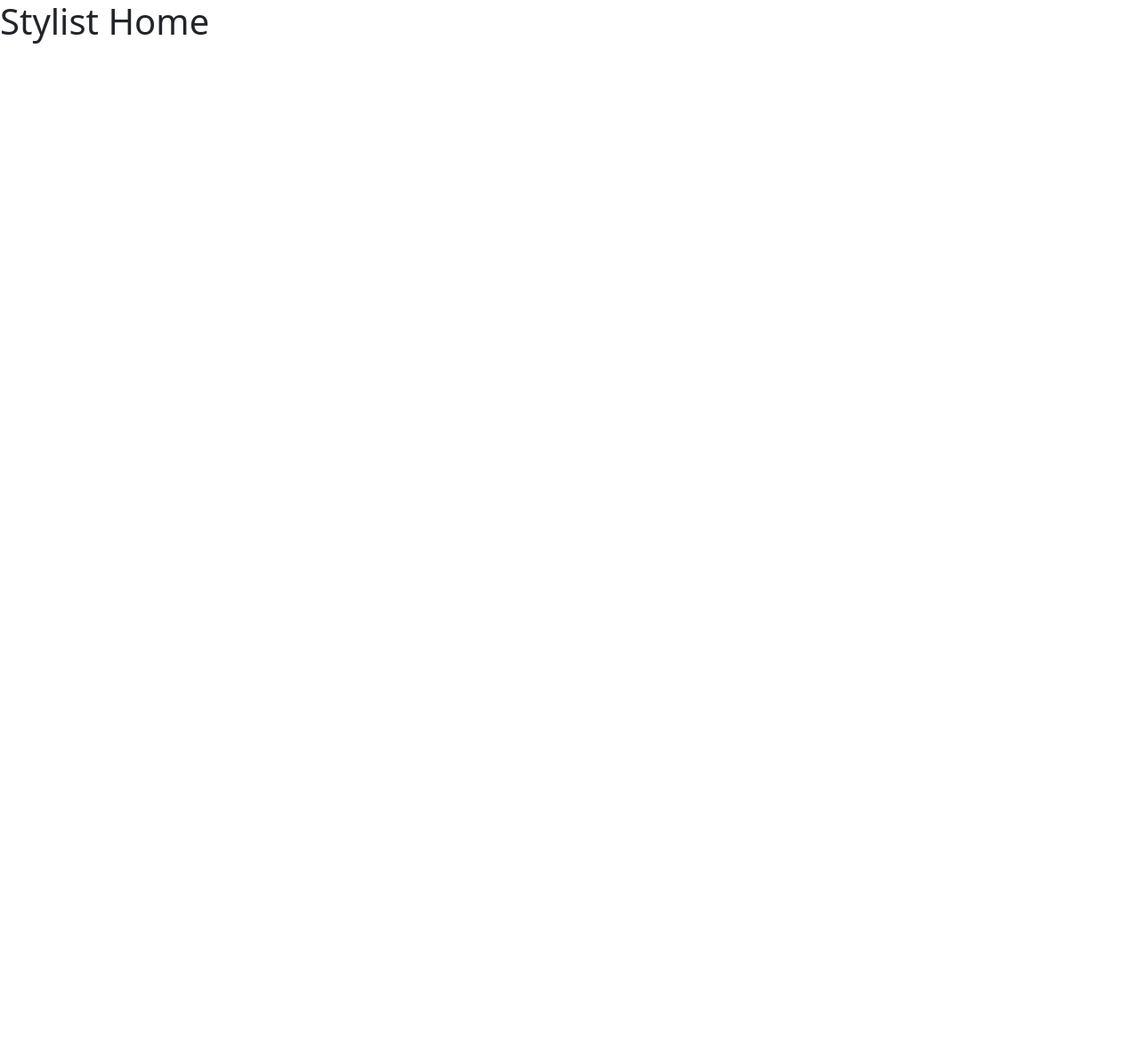
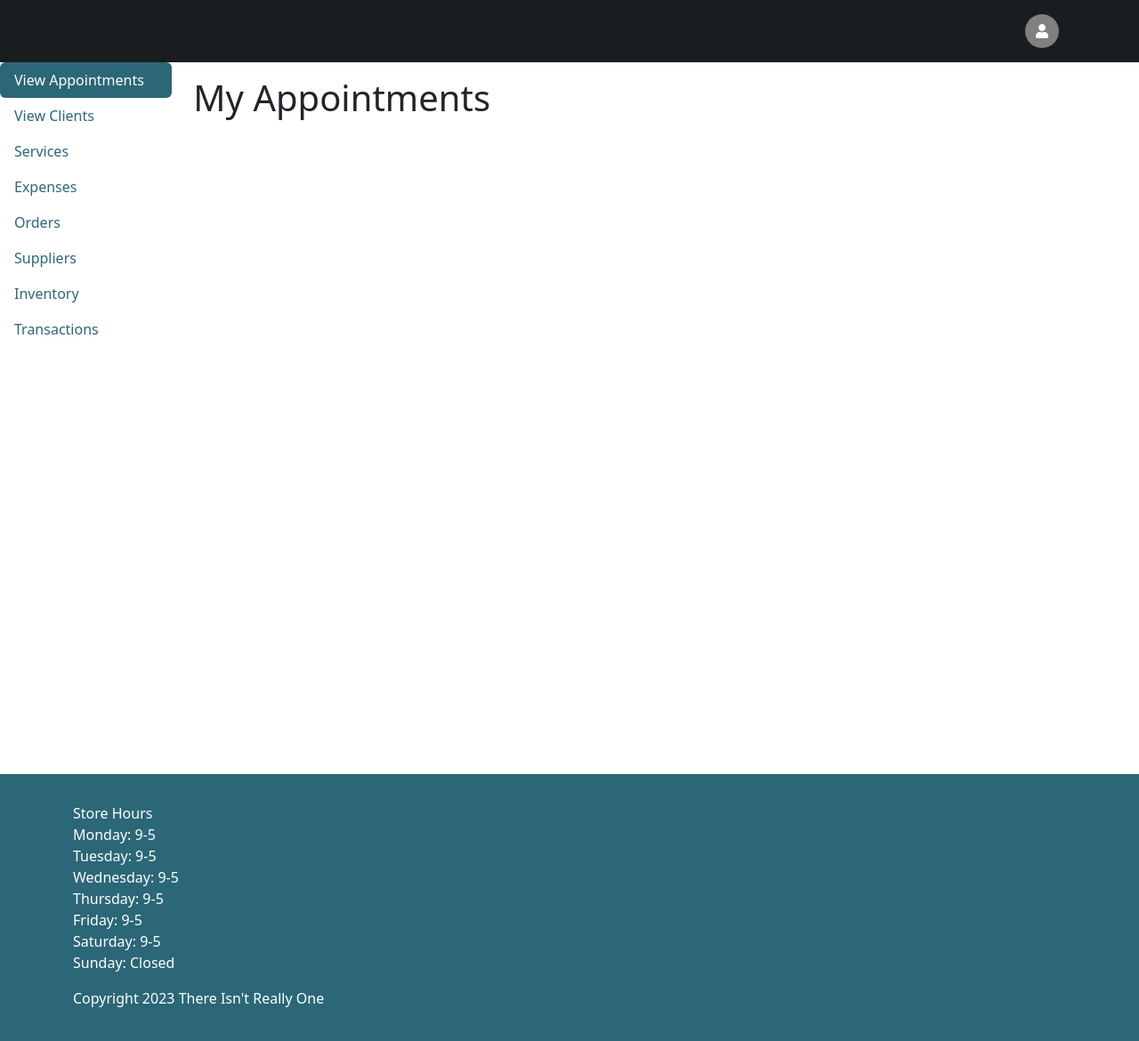
Before and after one commit to michelle-loi/Hairmonize, a React (Create React App) app in the folder frontend/: page /stylistHome in a window 1280 px wide. Shown: the top 1170 px of the page at 89% size. Before the commit the page ends 800 px from the top, so only its background shows below. Built offline with nearby package versions, Linux system fonts and the light colour scheme.

Commit message:
added page and styling for stylists

```diff
--- /dev/null
+++ b/frontend/src/components/footer/Footer.css
@@ -0,0 +1,10 @@
+.footer {
+    margin-top: auto; /* place as much margin between the content and the footer if not full */
+    background-color: #2b6777;
+    color: #ffffff;
+    padding: 2rem;
+}
+
+.default-font{
+    font-family: 'Open Sans', sans-serif;
+}
--- /dev/null
+++ b/frontend/src/components/footer/Footer.jsx
@@ -0,0 +1,34 @@
+import React from 'react';
+import {Container, Row, Col, ListGroup} from 'react-bootstrap';
+import "./Footer.css"
+
+function Footer() {
+    return (
+        <footer className="footer">
+            <Container>
+                <Row>
+                    <p className="hours">
+                        Store Hours
+                        <br/>
+                        Monday: 9-5
+                        <br/>
+                        Tuesday: 9-5
+                        <br/>
+                        Wednesday: 9-5
+                        <br/>
+                        Thursday: 9-5
+                        <br/>
+                        Friday: 9-5
+                        <br/>
+                        Saturday: 9-5
+                        <br/>
+                        Sunday: Closed
+                    </p>
+                    <p>Copyright 2023 There Isn't Really One</p>
+                </Row>
+            </Container>
+        </footer>
+    );
+}
+
+export default Footer;
--- /dev/null
+++ b/frontend/src/components/stylistHome/StylistAppointment.css
@@ -0,0 +1,20 @@
+.stylistHomePage{
+    min-height: 100vh;  /* stretch height of page to the max viewport */
+    display: flex;
+    flex-direction: column;
+}
+
+.stylist-homepage-content{
+    min-height: 100vh;
+}
+
+/* Back ground color of active pill tab */
+.stylist-side-colors .nav-pills .nav-link.active {
+    background-color: #2b6777;
+    color: #ffffff;
+}
+
+/* Background color of non-active pills */
+.stylist-side-colors .nav-pills .nav-link {
+    color: #2b6777;
+}
--- /dev/null
+++ b/frontend/src/components/stylistHome/StylistAppointment.jsx
@@ -0,0 +1,11 @@
+import React, {useState} from "react";
+import "./StylistAppointment.css"
+const StylistAppointment = () => {
+  return(
+      <div className={"stylist-appointment-page"}>
+          <h1 className="mt-3">My Appointments</h1>
+      </div>
+  )
+}
+
+export default StylistAppointment;
--- /dev/null
+++ b/frontend/src/pages/client/ClientHome.css
@@ -0,0 +1,20 @@
+.clientHomePage{
+    min-height: 100vh;  /* stretch height of page to the max viewport */
+    display: flex;
+    flex-direction: column;
+}
+
+.client-homepage-content{
+    min-height: 100vh;
+}
+
+/* Back ground color of active pill tab */
+.client-pill-color .nav-pills .nav-link.active {
+    background-color: #2b6777;
+    color: #ffffff;
+}
+
+/* Background color of non-active pills */
+.client-pill-color .nav-pills .nav-link {
+    color: #2b6777;
+}
--- a/frontend/src/pages/client/ClientHome.jsx
+++ b/frontend/src/pages/client/ClientHome.jsx
@@ -4,16 +4,19 @@ import {Col, Container, Nav, Row, Tab} from 'react-bootstrap'
 import UpcomingAppointments from "../../components/clienthome/upcomingAppointments";
 import BookAppointments from "../../components/clienthome/BookAppointments";
 import ViewServices from "../../components/clienthome/ViewServices";
-
+import "./ClientHome.css"
+import Footer from "../../components/footer/Footer";
 // https://react-bootstrap.netlify.app/docs/components/tabs/
 
 const clientHome = () => {
     return(
         <div className="clientHomePage">
             <NavigationBar />
+            <div className="client-homepage-content">
                 <Tab.Container id="sidebar" defaultActiveKey="upcoming">
                     <Row>
                         <Col sm={2}>
+                            <div className="client-pill-color">
                                 <Nav variant="pills" className="flex-column">
                                     <Nav.Item>
                                         <Nav.Link eventKey="upcoming">Upcoming Appointments</Nav.Link>
@@ -25,6 +28,7 @@ const clientHome = () => {
                                         <Nav.Link eventKey="services">View Services</Nav.Link>
                                     </Nav.Item>
                                 </Nav>
+                            </div>
                         </Col>
                         <Col sm={10}>
                             <Tab.Content>
@@ -49,6 +53,8 @@ const clientHome = () => {
                     </Row>
                 </Tab.Container>
             </div>
+            <Footer/>
+        </div>
     )
 }
 
--- a/frontend/src/pages/stylist/stylistHome.jsx
+++ b/frontend/src/pages/stylist/stylistHome.jsx
@@ -1,11 +1,99 @@
 import React from "react";
-
+import NavigationBar from "../../components/navbar/NavBar";
+import Footer from "../../components/footer/Footer";
+import {Col, Nav, Row, Tab} from "react-bootstrap";
+import StylistAppointment from "../../components/stylistHome/StylistAppointment";
 const stylistHome = () => {
     return(
-        <>
-            <h1>Stylist Home</h1>
-        </>
+        <div className="stylistHomePage">
+            <NavigationBar/>
+            <div className="stylist-homepage-content">
+                <Tab.Container id="sidebar" defaultActiveKey="stylist-appointments">
+                    <Row>
+                        <Col sm={2}>
+                            <div className="stylist-side-colors">
+                                <Nav variant="pills" className="flex-column">
+                                    <Nav.Item>
+                                        <Nav.Link eventKey="stylist-appointments">View Appointments</Nav.Link>
+                                    </Nav.Item>
+                                    <Nav.Item>
+                                        <Nav.Link eventKey="stylist-clients">View Clients</Nav.Link>
+                                    </Nav.Item>
+                                    <Nav.Item>
+                                        <Nav.Link eventKey="stylist-services">Services</Nav.Link>
+                                    </Nav.Item>
+                                    <Nav.Item>
+                                        <Nav.Link eventKey="stylist-expenses">Expenses</Nav.Link>
+                                    </Nav.Item>
+                                    <Nav.Item>
+                                        <Nav.Link eventKey="stylist-orders">Orders</Nav.Link>
+                                    </Nav.Item>
+                                    <Nav.Item>
+                                        <Nav.Link eventKey="stylist-suppliers">Suppliers</Nav.Link>
+                                    </Nav.Item>
+                                    <Nav.Item>
+                                        <Nav.Link eventKey="stylist-inventory">Inventory</Nav.Link>
+                                    </Nav.Item>
+                                    <Nav.Item>
+                                        <Nav.Link eventKey="stylist-transactions">Transactions</Nav.Link>
+                                    </Nav.Item>
+                                </Nav>
+                            </div>
+                        </Col>
+                        <Col sm={10}>
+                            <Tab.Content>
 
+                                {/*Employees page*/}
+                                <Tab.Pane eventKey="stylist-appointments">
+                                    <StylistAppointment/>
+                                </Tab.Pane>
+
+                                {/* clients page */}
+                                <Tab.Pane eventKey="stylist-clients">
+                                    clients
+                                </Tab.Pane>
+
+                                {/* Accounts page */}
+                                <Tab.Pane eventKey="stylist-services">
+                                    S
+                                </Tab.Pane>
+
+                                {/* Services page */}
+                                <Tab.Pane eventKey="stylist-expenses">
+                                    S
+
+                                </Tab.Pane>
+
+                                {/* Expenses page */}
+                                <Tab.Pane eventKey="stylist-orders">
+                                    E
+
+                                </Tab.Pane>
+
+                                {/* Suppliers page */}
+                                <Tab.Pane eventKey="stylist-suppliers">
+                                    Sup
+
+                                </Tab.Pane>
+
+                                {/* inventory page */}
+                                <Tab.Pane eventKey="stylist-inventory">
+                                    Client
+
+                                </Tab.Pane>
+
+                                {/* transaction page */}
+                                <Tab.Pane eventKey="stylist-transactions">
+                                    Trans
+
+                                </Tab.Pane>
+                            </Tab.Content>
+                        </Col>
+                    </Row>
+                </Tab.Container>
+            </div>
+            <Footer/>
+        </div>
     )
 }
 
```
Lines whose indentation alone changed are shown as unchanged.
